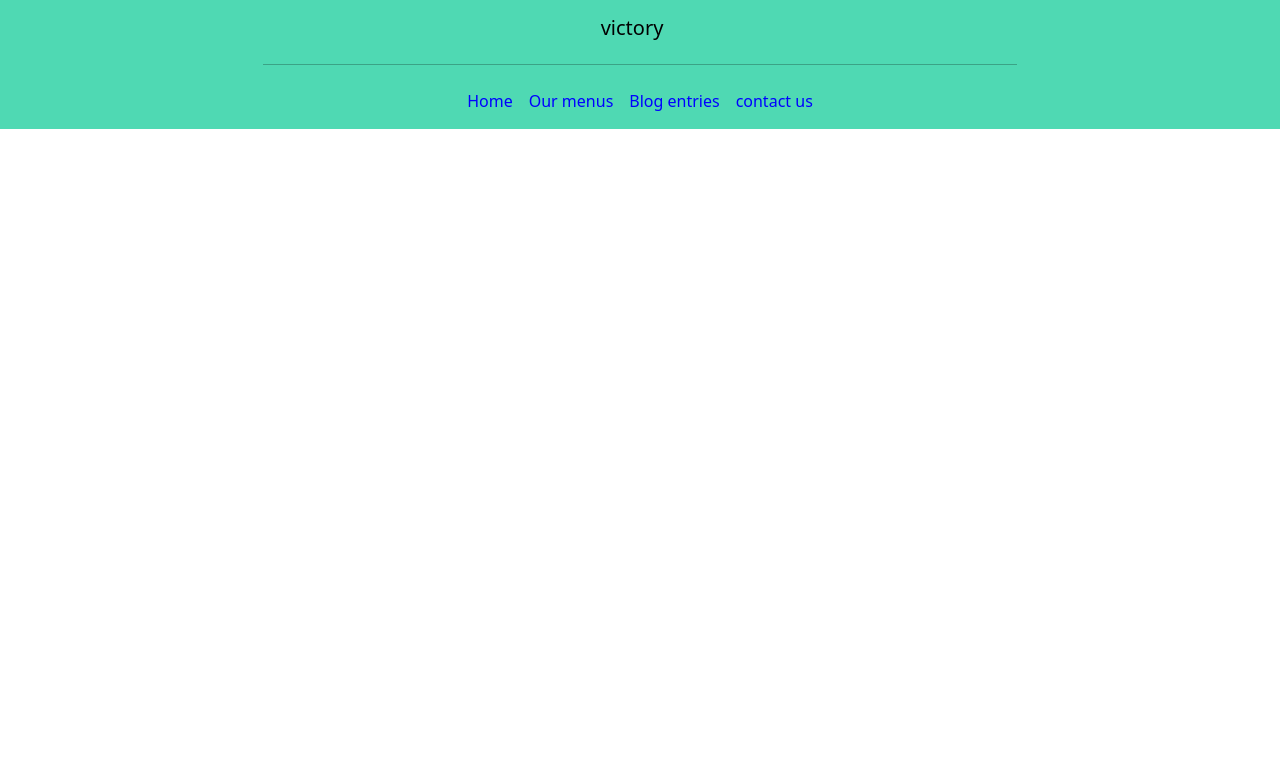
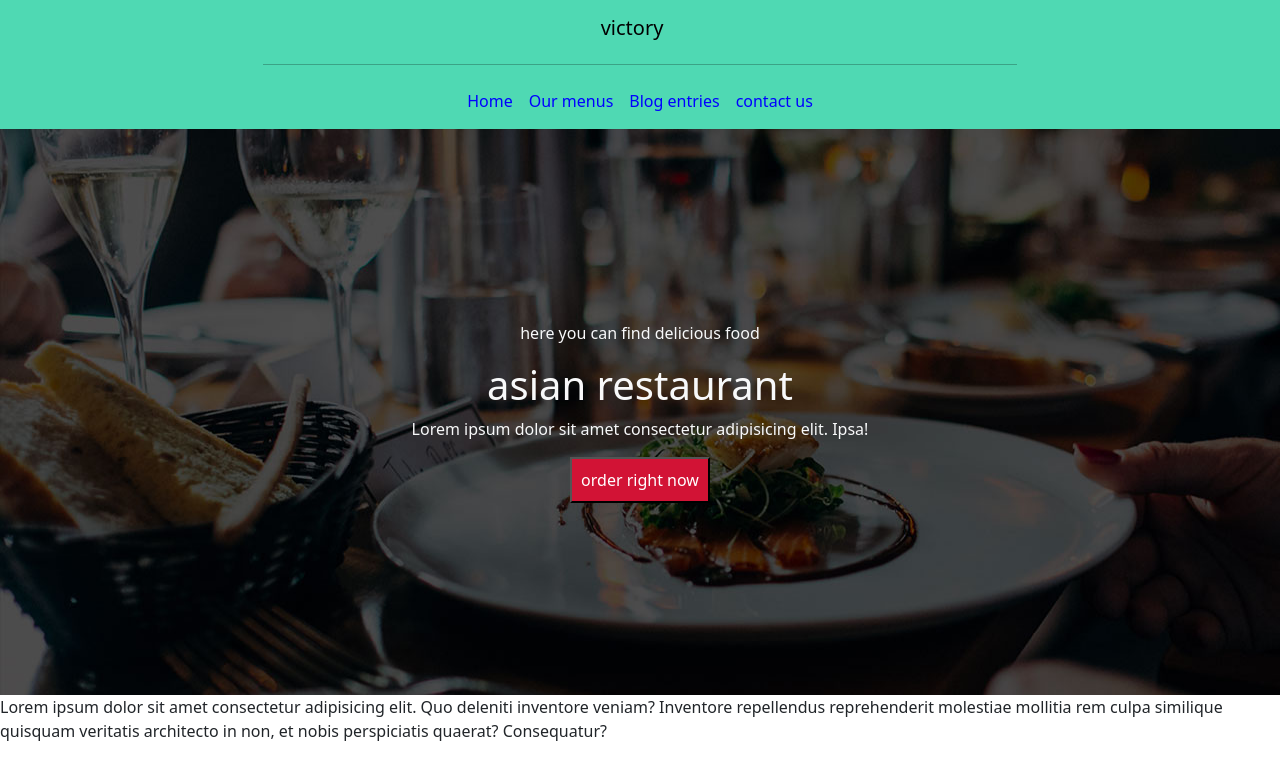
Before and after one commit to hilal193/Victory-sass-bootstrap-css, a website: page index.html in a window 1280 px wide. Drawn offline with nearby package versions, Linux system fonts and the light colour scheme.

Commit message:
section1

```diff
--- a/index.html
+++ b/index.html
@@ -10,8 +10,6 @@
 <body>
 
     <header>
-
-
         <nav class="navbar navbar-expand-lg navbar-light bg-light">
             <div class="container-fluid flex-column">
               <a class="navbar-brand black" href="#">victory</a>
@@ -39,6 +37,17 @@
           </nav>
     </header>
 
+    <section class="banner d-flex flex-column justify-content-center align-items-center p-5 text-light">
+        <p>here you can find delicious food</p>
+        <h1>asian restaurant</h1>
+        <p>Lorem ipsum dolor sit amet consectetur adipisicing elit. Ipsa!</p>
+        <button class="boutton">order right now</button>
+    </section>
+
+    <section>
+        Lorem ipsum dolor sit amet consectetur adipisicing elit. Quo deleniti inventore veniam? Inventore repellendus reprehenderit molestiae mollitia rem culpa similique quisquam veritatis architecto in non, et nobis perspiciatis quaerat? Consequatur?
+    </section>
+
 
 <!-- script -->
     <script src="./node_modules/bootstrap/dist/js/bootstrap.js"></script>
--- /dev/null
+++ b/src/scss/modules/_section1.scss
@@ -0,0 +1,8 @@
+.banner{
+    background-image: url(../../../public/img/banner-bg.jpg);
+    padding: 15% !important;
+}.boutton{
+    background-color: #d21335;
+    color: white;
+    padding: 1%;
+}
--- a/src/scss/modules/_style.scss
+++ b/src/scss/modules/_style.scss
@@ -1,2 +1,3 @@
 @import "./header";
 @import "./footer";
+@import "./section1";
```
Also changed, not shown: public/css/app.css, 1 other file.
